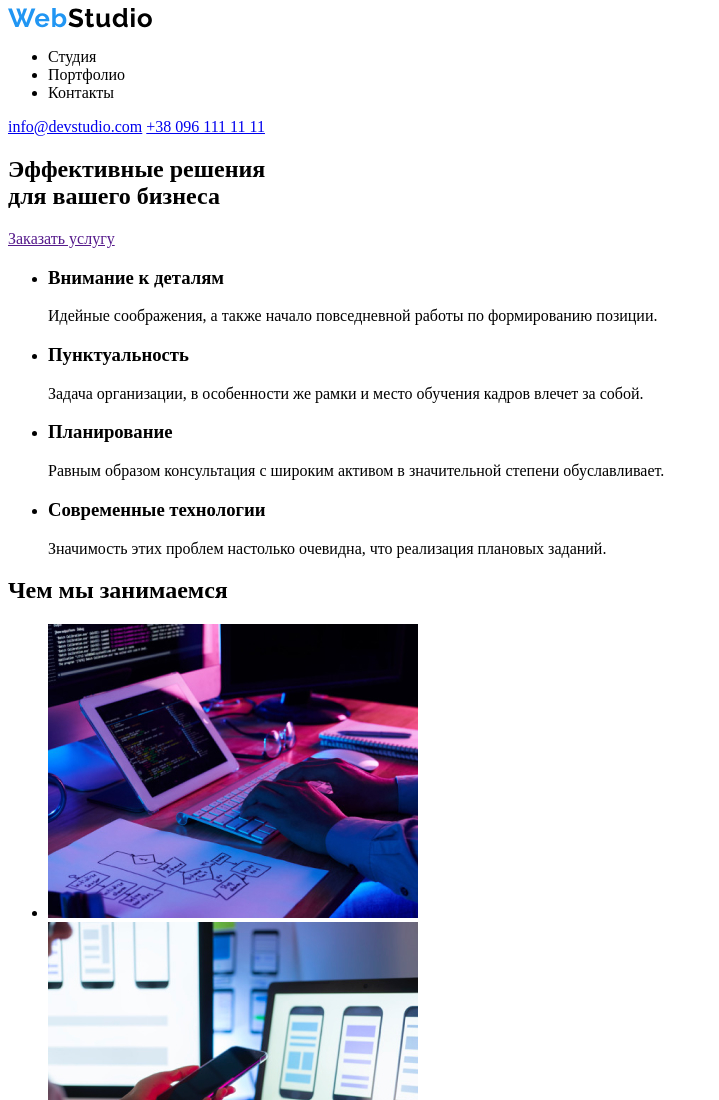
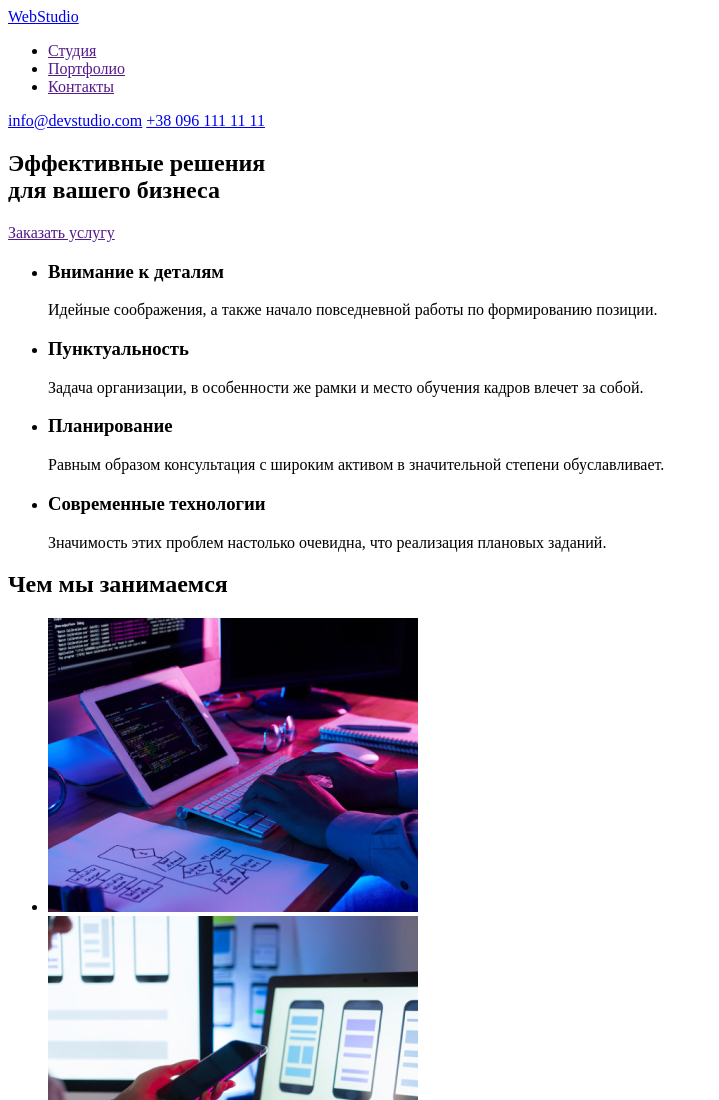
Before and after one commit to kovaIchuk/goit-markup-hw-01, a plain HTML site: page index.html in a window 1280 px wide. Shown: the top 1100 px of the page, without its empty margins (0-719 px from the left). Drawn offline with Linux system fonts and the light colour scheme.

Commit message:
правки

```diff
--- a/index.html
+++ b/index.html
@@ -7,12 +7,12 @@
 </head>
 <body>
     <header>
-        <nav>
-            <img src="./images/logo.svg" alt="Logo">
+        <nav >
+            <a href="./index.html">WebStudio</a>
             <ul>
-                <li>Студия</li>
-                <li>Портфолио</li>
-                <li>Контакты</li>
+                <li><a href="">Студия</a></li>
+                <li><a href="">Портфолио</a></li>
+                <li><a href="">Контакты</a></li>
             </ul>
         </nav>
         <a href="mailto:info@devstudio.com">info@devstudio.com</a>
```
